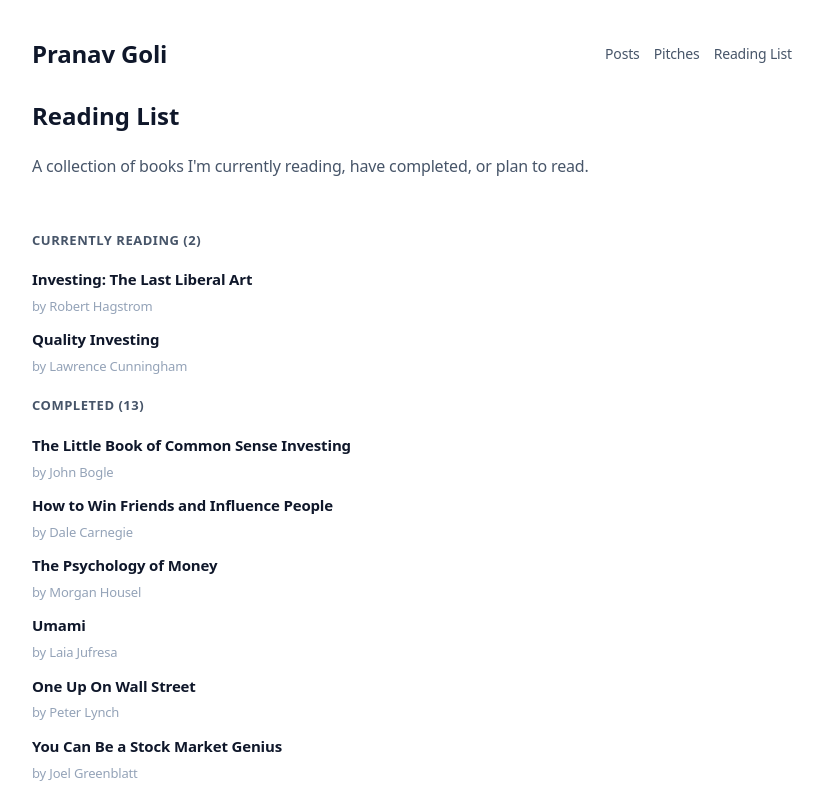
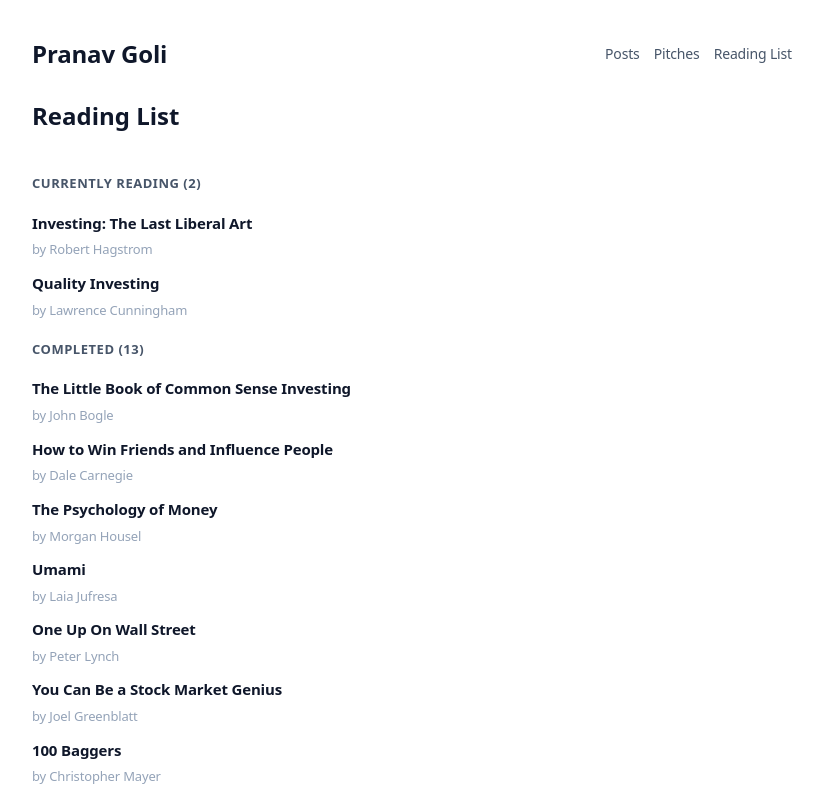
Before and after one commit to pranavgoli9/my-blog, a Next.js app: page /reading-list in a window 1280 px wide. Shown: the top 800 px of the page, without its empty margins (228-1051 px from the left). Built offline with nearby package versions, Linux system fonts and the light colour scheme.

Commit message:
Update page.tsx

```diff
--- a/src/app/reading-list/page.tsx
+++ b/src/app/reading-list/page.tsx
@@ -28,9 +28,6 @@ export default function ReadingListPage() {
     <>
       <header className="listHeader readingPageHeader">
         <h1>Reading List</h1>
-        <p className="bio">
-          A collection of books I'm currently reading, have completed, or plan to read.
-        </p>
       </header>
       {sections.map((section) => (
         <section key={section.label} className="section">
```
